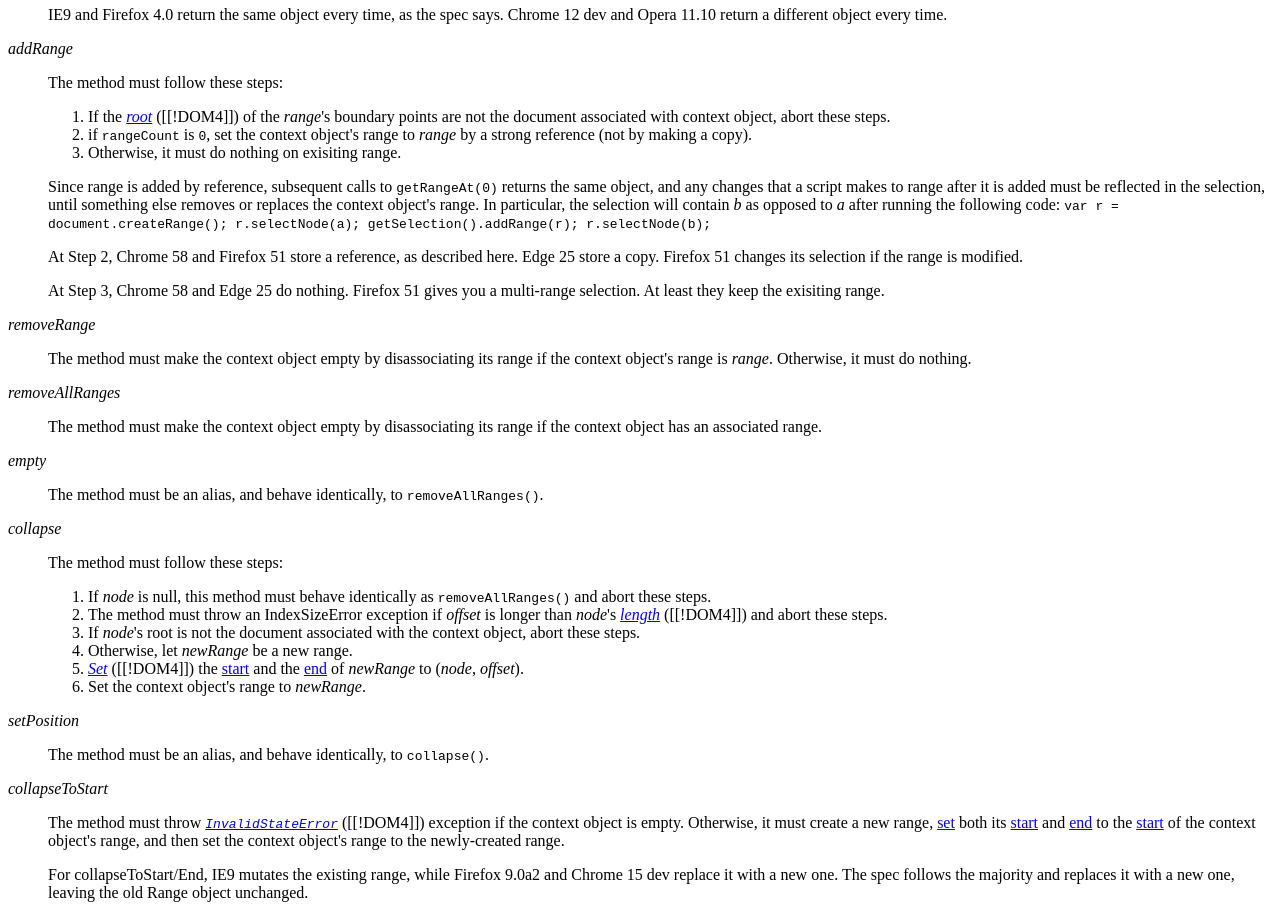
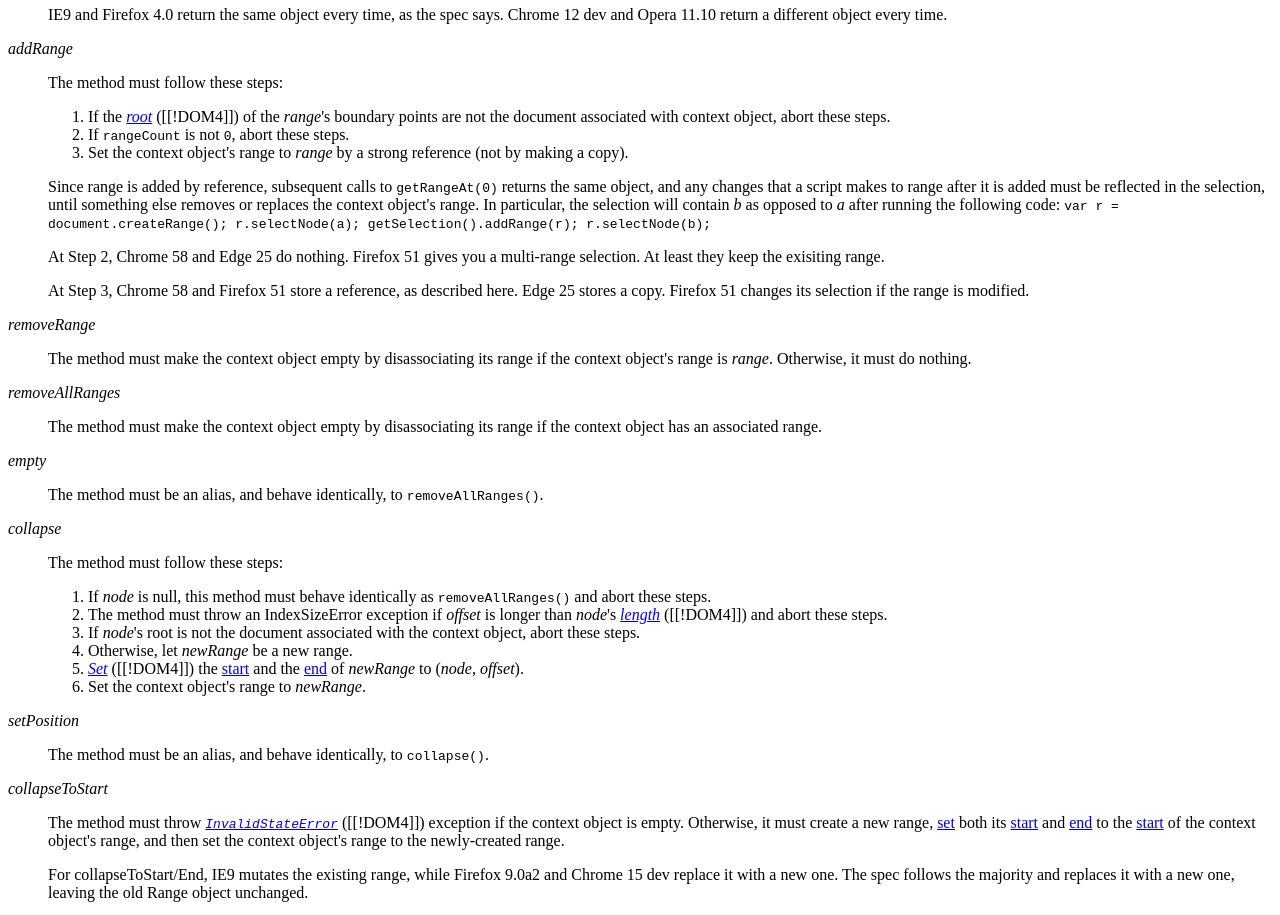
Before and after one commit to w3c/selection-api, a plain HTML site: page index.html in a window 1280 px wide. Shown: the part 2200-3115 px from the top of the page. Drawn offline with Linux system fonts and the light colour scheme.

Commit message:
Exchange steps

```diff
--- a/index.html
+++ b/index.html
@@ -307,9 +307,9 @@
             <li>If the <dfn><a href="http://www.w3.org/TR/dom/#concept-tree-root">root</a></dfn> ([[!DOM4]])
                 of the <var>range</var>'s boundary points are not the <a>document</a> associated with <a>context object</a>,
                 abort these steps.</li>
-            <li>if <code>rangeCount</code> is <code>0</code>, set the <a>context object</a>'s range to <var>range</var>
-                by a strong reference (not by making a copy).</li>
-            <li>Otherwise, it must do nothing on exisiting <a>range</a>.</li>
+            <li>If <code>rangeCount</code> is not <code>0</code>, abort these steps.</li>
+            <li>Set the <a>context object</a>'s range to <var>range</var> by a strong reference
+                (not by making a copy).</li>
           </ol>
 
           <p class=note>Since <a>range</a> is added by reference, subsequent calls to <code>getRangeAt(0)</code> returns the same object,
@@ -320,13 +320,13 @@
 
           <div class=note>
           <p>At Step 2,
-            Chrome 58 and Firefox 51 store a reference, as described here.
-            Edge 25 store a copy.
-            Firefox 51 changes its selection if the <a>range</a> is modified. </p>
-          <p>At Step 3,
             Chrome 58 and Edge 25 do nothing.
             Firefox 51 gives you a multi-range selection.
             At least they keep the exisiting <a>range</a>.</p>
+          <p>At Step 3,
+            Chrome 58 and Firefox 51 store a reference, as described here.
+            Edge 25 stores a copy.
+            Firefox 51 changes its selection if the <a>range</a> is modified. </p>
           </div>
         </dd>
 
```
